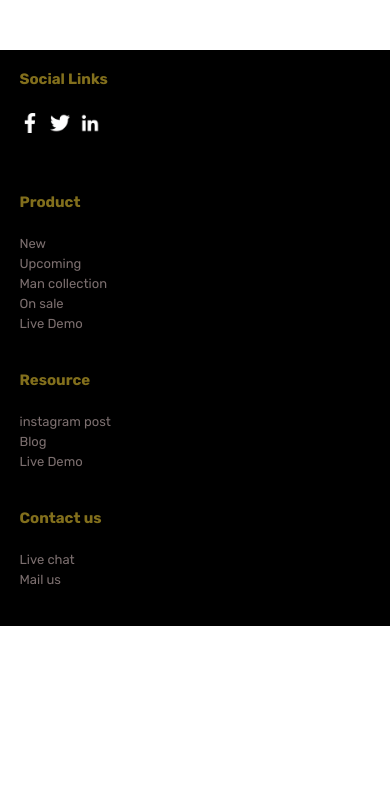
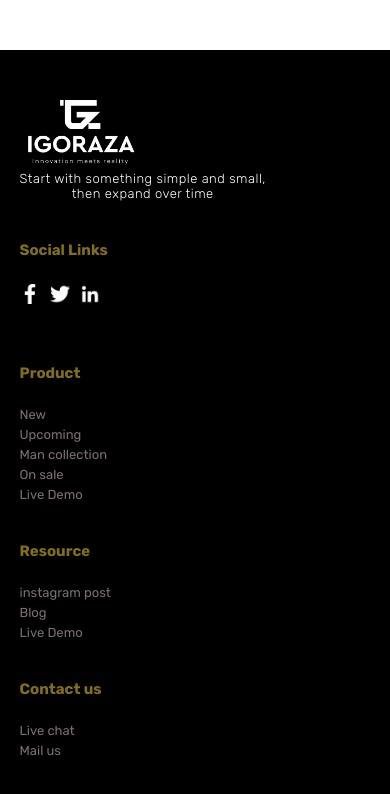
Before and after one commit to Jayaram-s-kumar/besnikshoe, a plain HTML site: page index.html in a window 390 px wide. Shown: the part 3750-4544 px from the top of the page. Before the commit the page ends 4376 px from the top, so only its background shows below. Drawn offline with Linux system fonts and the light colour scheme.

Commit message:
added igoraza logo

```diff
--- a/index.html
+++ b/index.html
@@ -182,6 +182,11 @@
     </div>
 
     <div class="footer">
+        <div class="clogo">
+            <img src="./Primary White.png" alt="">
+            <p>Start with something simple and small, <br>
+                then expand over time</p>
+        </div>
         <div>
             <p>Social Links</p>
             <div class="icons">
--- a/style.css
+++ b/style.css
@@ -45,7 +45,7 @@ p {
 }
 
 .navcont {
-    background-color: #e2f3ff;
+    background-color: #e2f3ff ;
     padding-top: 20px;
     box-sizing: border-box;
     width: 100%;
@@ -963,3 +963,40 @@ input {
 
 
 }
+
+.greenland {
+    display: flex;
+    column-gap: 10px;
+    flex-direction: column;
+    align-items: flex-start;
+    justify-content: left;
+    row-gap: 20px;
+
+}
+
+
+
+.clogo p {
+    letter-spacing: 0.5px;
+    color:white !important;
+    text-align: center;
+    font-weight: 300;
+    margin-top: 10px;
+}
+
+.clogo img {
+    width: 150px;
+    margin-bottom: -10px;
+}
+
+@media (max-width:600px) {
+
+    .clogo img{
+        width: 120px;
+        margin-top: 30px;
+    }
+
+    .clogo p{
+        font-size: 13px;
+    }
+}
```
Also changed, not shown: Primary White.png (added).
